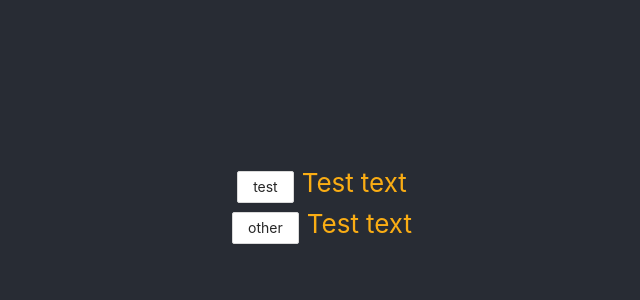
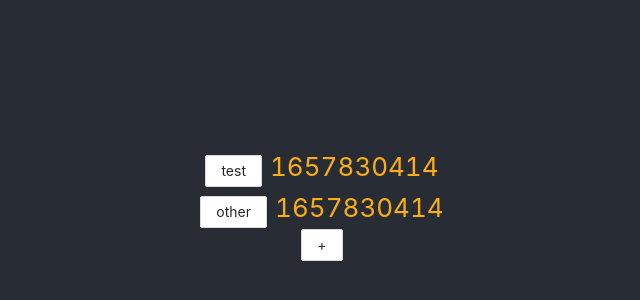
Before and after one commit to aaannestad/worktimer-electron, a React (Create React App) app: page / in a window 1280 px wide. Shown: the part 196-496 px from the top of the page, without its empty margins (318-958 px from the left). Built offline with nearby package versions, Linux system fonts and the light colour scheme.

Commit message:
new project button

```diff
--- a/src/App.js
+++ b/src/App.js
@@ -1,7 +1,9 @@
 import logo from "./logo.svg";
 import "./App.css";
 import { Button } from "antd";
-import Project from "./project.js";
+import Project from "./Project.js";
+import NewProjectButton from "./NewProjectButton";
+import dayjs from "dayjs";
 
 const testData = {
   item1: {
@@ -17,7 +19,12 @@ const testData = {
 var projectElements = [];
 
 for (var item in testData) {
+  // This is the only way to create a list of Project components from an object
   projectElements.push(<Project name={testData[item].name}></Project>);
+}
+
+function handleNewProject() {
+  console.log("New project button");
 }
 
 function App() {
@@ -25,6 +32,7 @@ function App() {
     <div className="App">
       <header className="App-header">
         <>{projectElements}</>
+        <NewProjectButton onClick={() => handleNewProject()}></NewProjectButton>
       </header>
     </div>
   );
--- /dev/null
+++ b/src/NewProjectButton.js
@@ -0,0 +1,5 @@
+import { Button } from "antd";
+
+export default function NewProjectButton(props) {
+  return <Button onClick={props.onClick}>+</Button>;
+}
--- a/src/project.js
+++ b/src/project.js
@@ -1,11 +1,19 @@
 import { Button, Typography, Space } from "antd";
+import dayjs from "dayjs";
 const { Text } = Typography;
+
+var date = dayjs().unix();
+
+function setDate() {
+  var date2 = dayjs().unix();
+  console.log(date2 - date);
+}
 
 export default function Project(props) {
   return (
     <Space direction="horizontal">
-      <Button>{props.name}</Button>
-      <Text type="warning">Test text</Text>
+      <Button onClick={() => setDate()}>{props.name}</Button>
+      <Text type="warning">{date}</Text>
     </Space>
   );
 }
```
